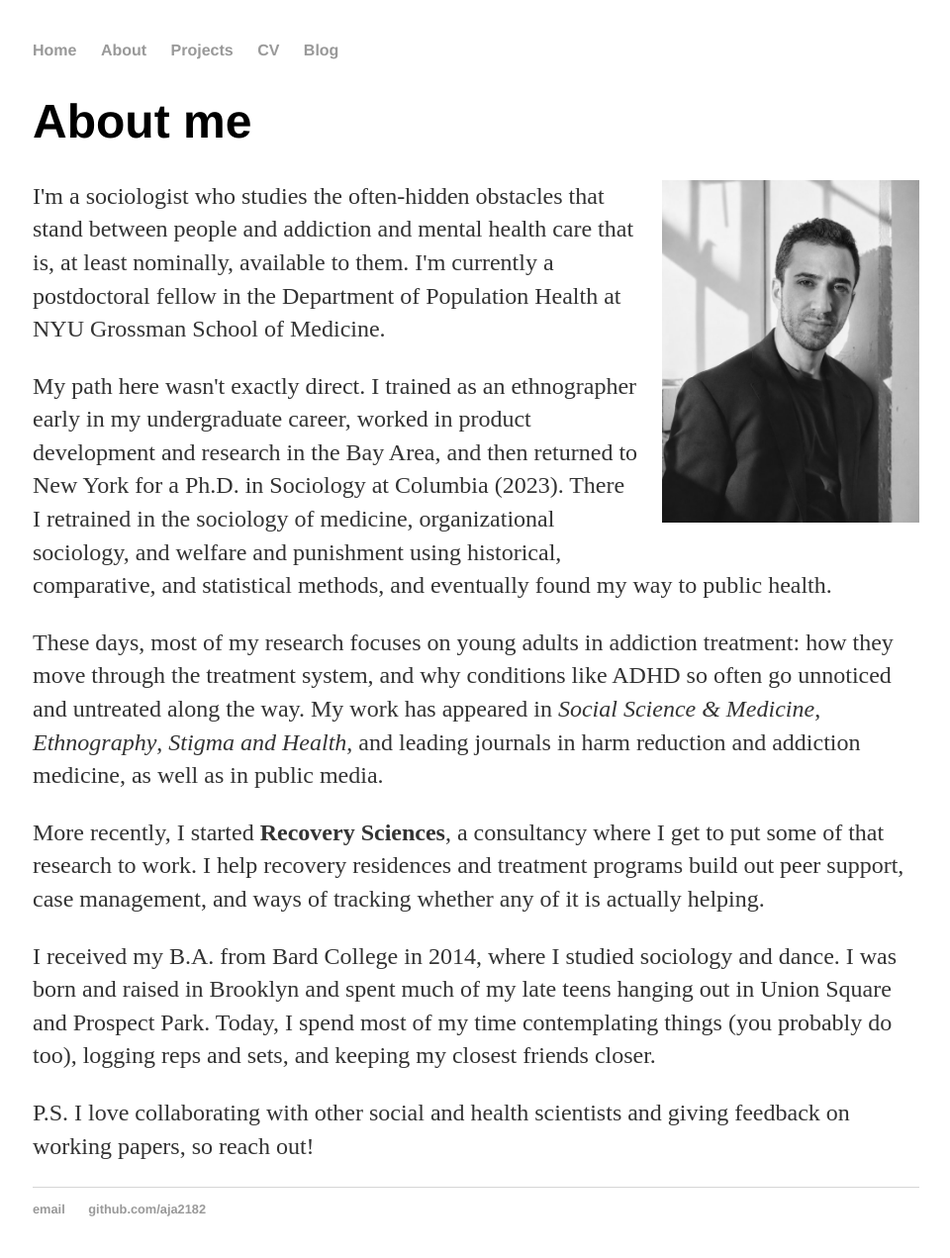
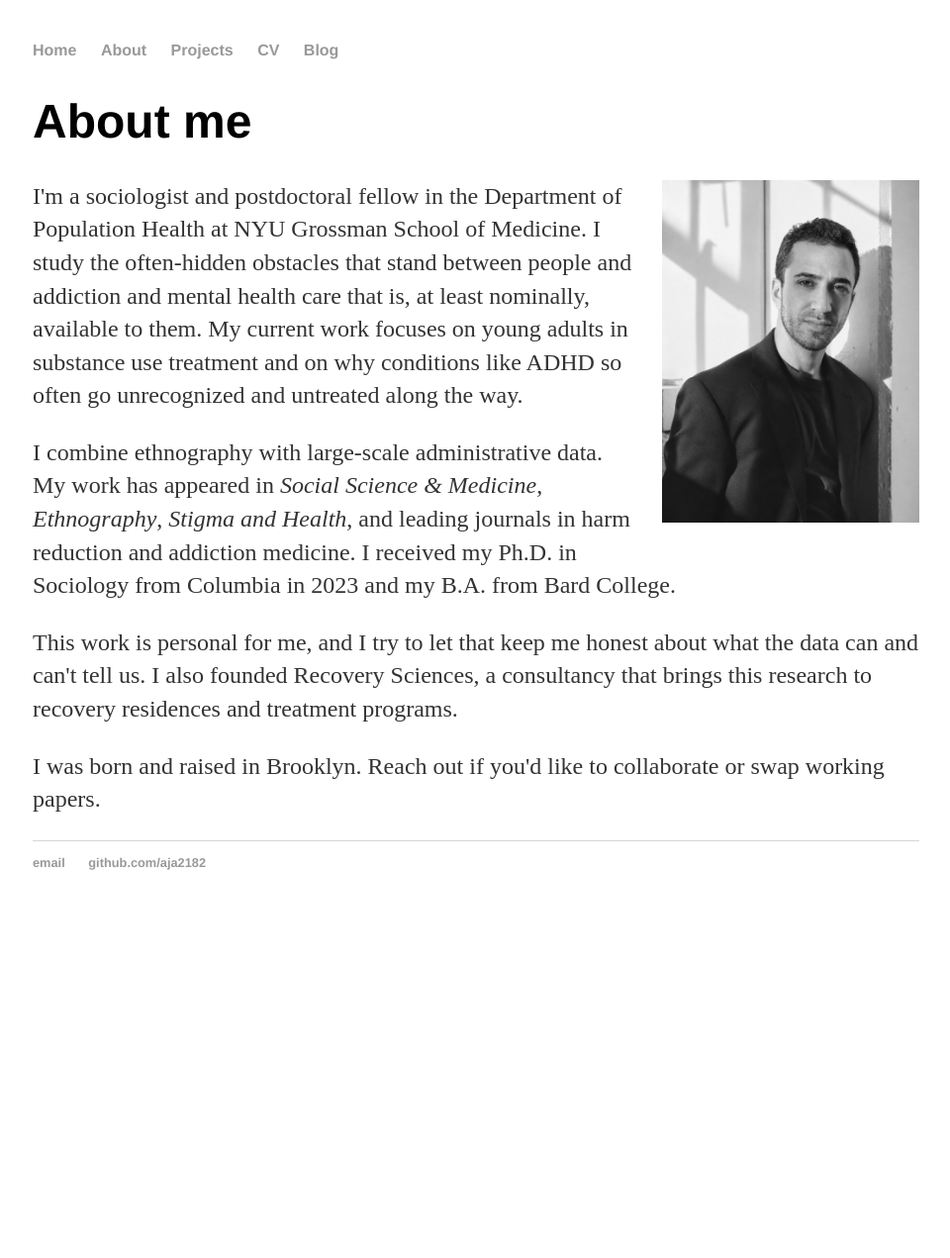
Before and after one commit to aja2182/aja2182.github.io, a Jekyll site: the page built from about/index.html, in a window 1280 px wide. Shown: the whole page at 99% size, without its empty margins (159-1119 px from the left). Built offline with Jekyll 4.4.1, drawn with Linux system fonts in a browser that asks for light colours; after the commit the page ends 921 px from its top, so only the background shows below that.

Commit message:
Rewrite About page bio
Co-Authored-By: Claude Opus 5.5 <noreply@anthropic.com>
Claude-Session: https://claude.ai/code/session_01UBGUuVKp8RBC6Hia74W8jU

```diff
--- a/about/index.html
+++ b/about/index.html
@@ -7,17 +7,13 @@ title: About me
 
 <img src="/about/josh-aleksanyan.jpg" alt="Portrait of Josh Aleksanyan" class="portrait">
 
-<p>I'm a sociologist who studies the often-hidden obstacles that stand between people and addiction and mental health care that is, at least nominally, available to them. I'm currently a postdoctoral fellow in the Department of Population Health at NYU Grossman School of Medicine.</p>
+<p>I'm a sociologist and postdoctoral fellow in the Department of Population Health at NYU Grossman School of Medicine. I study the often-hidden obstacles that stand between people and addiction and mental health care that is, at least nominally, available to them. My current work focuses on young adults in substance use treatment and on why conditions like ADHD so often go unrecognized and untreated along the way.</p>
 
-<p>My path here wasn't exactly direct. I trained as an ethnographer early in my undergraduate career, worked in product development and research in the Bay Area, and then returned to New York for a Ph.D. in Sociology at Columbia (2023). There I retrained in the sociology of medicine, organizational sociology, and welfare and punishment using historical, comparative, and statistical methods, and eventually found my way to public health.</p>
+<p>I combine ethnography with large-scale administrative data. My work has appeared in <i>Social Science &amp; Medicine</i>, <i>Ethnography</i>, <i>Stigma and Health</i>, and leading journals in harm reduction and addiction medicine. I received my Ph.D. in Sociology from Columbia in 2023 and my B.A. from Bard College.</p>
 
-<p>These days, most of my research focuses on young adults in addiction treatment: how they move through the treatment system, and why conditions like ADHD so often go unnoticed and untreated along the way. My work has appeared in <i>Social Science &amp; Medicine</i>, <i>Ethnography</i>, <i>Stigma and Health</i>, and leading journals in harm reduction and addiction medicine, as well as in public media.</p>
+<p>This work is personal for me, and I try to let that keep me honest about what the data can and can't tell us. I also founded Recovery Sciences, a consultancy that brings this research to recovery residences and treatment programs.</p>
 
-<p>More recently, I started <b>Recovery Sciences</b>, a consultancy where I get to put some of that research to work. I help recovery residences and treatment programs build out peer support, case management, and ways of tracking whether any of it is actually helping.</p>
-
-<p>I received my B.A. from Bard College in 2014, where I studied sociology and dance. I was born and raised in Brooklyn and spent much of my late teens hanging out in Union Square and Prospect Park. Today, I spend most of my time contemplating things (you probably do too), logging reps and sets, and keeping my closest friends closer.</p>
-
-<p>P.S. I love collaborating with other social and health scientists and giving feedback on working papers, so reach out!</p>
+<p>I was born and raised in Brooklyn. Reach out if you'd like to collaborate or swap working papers.</p>
 
 <script type="application/ld+json">
 {
```
